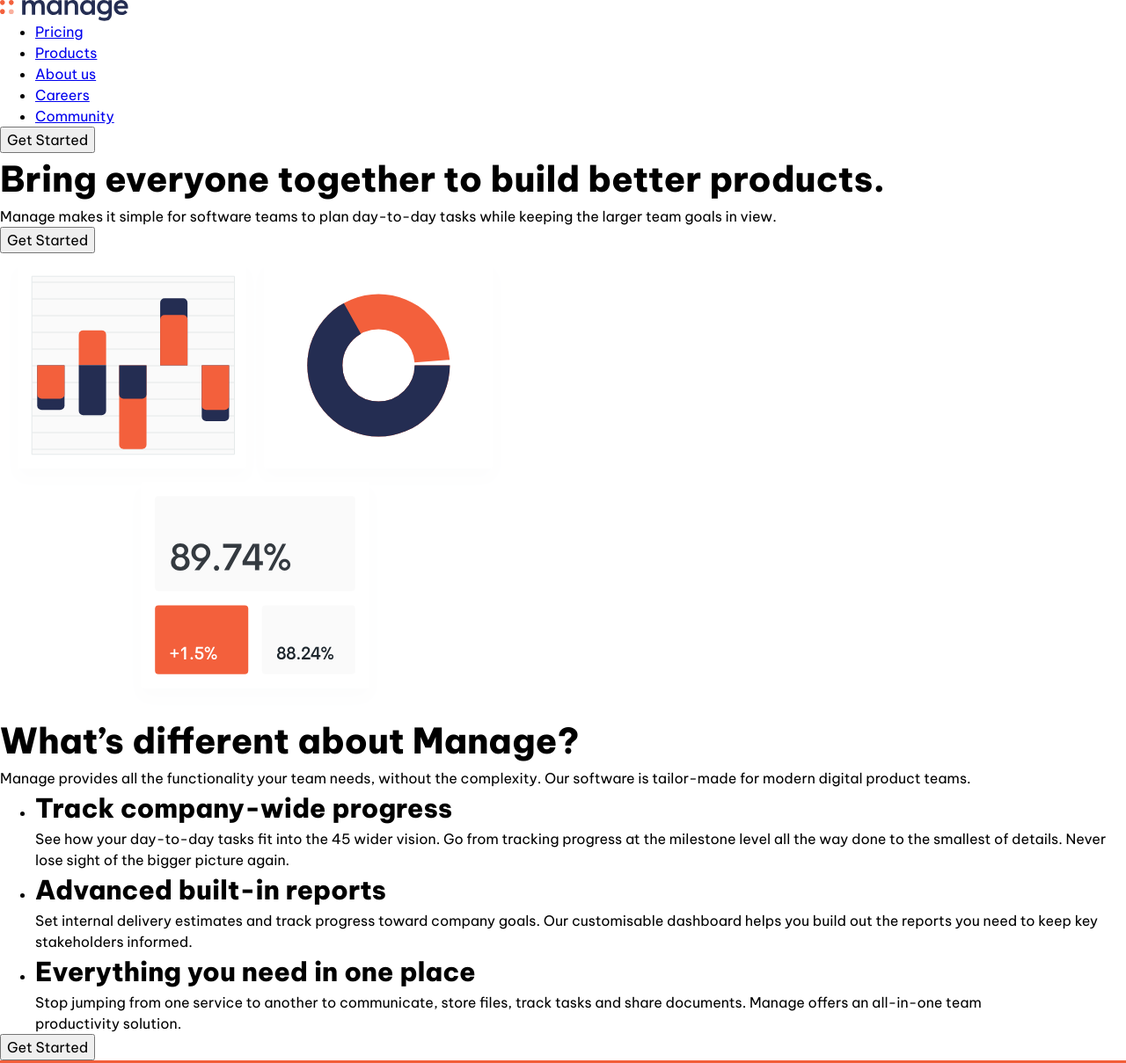
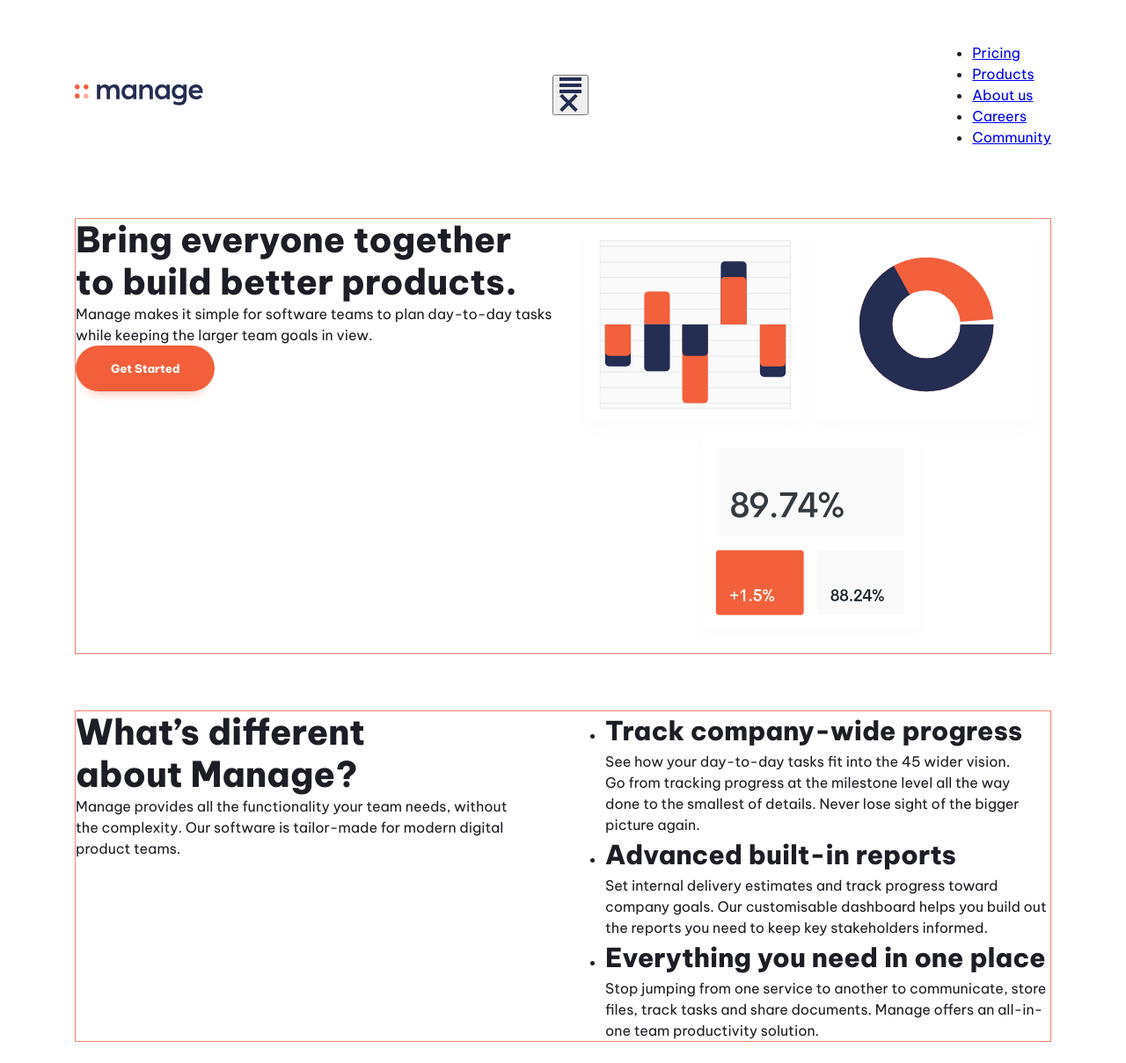
Before and after one commit to Valeryio/managing-sass-landing-page, a website built with Vite: page index.html in a window 1280 px wide. Shown: the top 1209 px of the page at 88% size. Built offline with nearby package versions, Linux system fonts and the light colour scheme.

Commit message:
Update the header

```diff
--- a/index.html
+++ b/index.html
@@ -15,27 +15,35 @@
 <body>
 
     <header>
-        <div>
+        <div class="container" >
+          <div class="nav-wrapper">
             <a href="#">
               <img src="/icons/logo.svg" alt="This is the logo">
             </a>
-            <nav class="nav-list" >
-              <ul role="list">
-                <li><a href="#">Pricing</a></li>
-                <li><a href="#">Products</a></li>
-                <li><a href="#">About us</a></li>
-                <li><a href="#">Careers</a></li>
-                <li><a href="#">Community</a></li>
+            <button class="mobile-nav-toggle" aria-controls="primary-navigation">
+              <img src="/icons/icon-hamburger.svg" class="icon-hamburger" aria-hidden="true" alt="">
+              <img src="/icons/icon-close.svg" class="icon-close" aria-hidden="true" alt="">
+              <span class="visually-hidden" >Menu</span>
+            </button>
+            <nav class=" primary-navigation" >
+              <ul role="list" class="nav-list" >
+                <li><a href="#" class="nav-link" >Pricing</a></li>
+                <li><a href="#" class="nav-link" >Products</a></li>
+                <li><a href="#" class="nav-link" >About us</a></li>
+                <li><a href="#" class="nav-link" >Careers</a></li>
+                <li><a href="#" class="nav-link" >Community</a></li>
               </ul>
             </nav>
 
-            <button class="button">Get Started</button>
+            <button class="button" style="display: none;" >Get Started</button>
+          </div>
       </div>
     </header>
 
     <main>
-        <section>
+        <section class="padding-block-700">
           <div class="container">
+            <div class="even-columns">
               <div>
                 <h1 class="fs-primary-heading fw-bold">
                   Bring everyone together to build better products.
@@ -44,17 +52,20 @@
                   Manage makes it simple for software teams to plan day-to-day
                   tasks while keeping the larger team goals in view.
                 </p>
-              <button>  Get Started</button>
+                <button class="button">  Get Started</button>
               </div>
               <div>
                 <img src="/icons/illustration-intro.svg" alt="An illustration">
               </div>
             </div>
+          </div>
         </section>
 
-        <section>
+        <section class="padding-block-700">
           <div class="container">
               <div class="even-columns">
+
+                <div>
                   <h2 class="fs-secondary-heading fw-bold">
                     What’s different about Manage?
                   </h2>
@@ -100,23 +111,27 @@
                   </ul>
                 </div>
               </div>
+
+          </div>
         </section>
 
-        <section class="carousel">
+        <section class="carousel padding-block-700">
+          <div class="container">
             <h2 class="fs-secondary-heading fw-bold">
-
+              What they've said
             </h2>
 
             <button class="button">
               Get Started
             </button>
+          </div>
         </section>
 
-        <section class="cta | bg-primary-400 text-neutral-100">
+        <section class="cta | padding-block-700 bg-primary-400 text-neutral-100">
             <div class="container">
               <div class="even-columns">
                 <div>
-                  <p class="fs-secondary-heading">
+                  <p class="fs-secondary-heading text-neutral-100 fw-bold">
                     Simplify how your team works today.
                     Get Started
                   </p>
@@ -228,5 +243,7 @@
     Challenge by <a href="https://www.frontendmentor.io?ref=challenge" target="_blank">Frontend Mentor</a>.
     Coded by <a href="#">Your Name Here</a>.
   </div>
+
+  <script src="./src/main.js" ></script>
 </body>
 </html>
--- /dev/null
+++ b/src/main.js
@@ -0,0 +1,9 @@
+
+const navToggle = document.querySelector(".mobile-nav-toggle");
+const primaryNav = document.querySelector(".primary-navigation");
+
+console.log(navToggle);
+
+navToggle.addEventListener("click", () => {
+  primaryNav.toggleAttribute("data-visible");
+})
--- a/src/reset.css
+++ b/src/reset.css
@@ -49,7 +49,7 @@
   }
 
   /* Utilities classes */
-
+/*
   .text-primary-400 { color: var(--clr-primary-400); }
   .text-primary-100 { color: var(--clr-primary-100); }
   .text-secondary-400 { color: var(--clr-secondary-400); }
@@ -64,7 +64,6 @@
   .bg-secondary-100 { background-color: var(--clr-secondary-100); }
   .bg-neutral-100 { background-color: var(--clr-neutral-100); }
 
-
   .fw-regular { font-family: var(--fw-regular); }
   .fw-semibold { font-weight: var(--fw-semibold);}
   .fw-bold { font-weight: var(--fw-bold);}
@@ -77,4 +76,4 @@
   .fs-300 { font-size: var(--fs-300);}
   .fs-400 { font-size: var(--fs-400);}
   .fs-500 { font-size: var(--fs-500);}
-  .fs-600 { font-size: var(--fs-600);}
+  .fs-600 { font-size: var(--fs-600);} */
--- a/src/style.css
+++ b/src/style.css
@@ -2,16 +2,17 @@
 :root
 {
   --clr-primary-400: hsl(12, 88%, 59%);
+  --clr-primary-300: hsl(12, 88%, 76%);
   --clr-primary-100: hsl(13, 100%, 96%);
 
   --clr-secondary-400: hsl(233, 12%, 13%);
   --clr-secondary-300: hsl(228, 39%, 23%);
   --clr-secondary-100: hsl(227, 12%, 61%);
-
+/*
   --clr-accent-400: ;
   --clr-accent-100: ;
 
-  --clr-neutral-400: ;
+  --clr-neutral-400: ; */
   --clr-neutral-100: hsl(0, 0%, 98%);
 
 
@@ -40,6 +41,17 @@
   --fs-nav: var(--fs-500);
   --fs-button: var(--fs-300);
 
+
+  --size-100: .25rem;
+  --size-200: .50rem;
+  --size-300: .75rem;
+  --size-400: 1rem;
+  --size-500: 1.25rem;
+  --size-600: 1.5rem;
+  --size-700: 2rem;
+  --size-800: 2.5rem;
+  --size-900: 5rem;
+  --size-1000: 8rem;
 }
 
 @media (min-width: 50em) {
@@ -76,8 +88,16 @@
 .fw-semibold { font-weight: var(--fw-semibold);}
 .fw-bold { font-weight: var(--fw-bold);}
 
-.fs-primary-heading { font-size: var(--fs-primary-heading);}
-.fs-secondary-heading { font-size: var(--fs-secondary-heading);}
+.fs-primary-heading
+{
+  font-size: var(--fs-primary-heading);
+  line-height: 1.2;
+}
+.fs-secondary-heading
+{
+  font-size: var(--fs-secondary-heading);
+  line-height: 1.2;
+}
 .fs-nav { font-size: var(--fs-nav);}
 .fs-button { font-size: var(--fs-button);}
 
@@ -86,10 +106,169 @@
 .fs-500 { font-size: var(--fs-500);}
 .fs-600 { font-size: var(--fs-600);}
 
+.padding-block-700 { padding-block: var(--size-700);}
+.padding-inline-700 { padding-block: var(--size-700);}
 
+.visually-hidden {
+  clip: rect(0 0 0 0);
+  clip-path: inset(50%);
+  height: 1px;
+  overflow: hidden;
+  position: absolute;
+  white-space: nowrap;
+  width: 1px;
+}
 
 body
 {
   font-family: var(--ff-body);
   font-size: var(--fs-body);
+  color: var(--clr-secondary-400)
 }
+
+header
+{
+  margin-block: 3rem;
+}
+
+.nav-wrapper
+{
+  display: flex;
+  align-items: center;
+  justify-content: space-between;
+}
+
+@media (max-width: 50em) {
+
+  .primary-navigation
+  {
+    display: none;
+    padding: var(--size-900) var(--size-800);
+    inset: var(--size-900) 2rem auto;
+    background-color: white;
+    border-radius: var(--size-100);
+    box-shadow: 0 0 1em rgb(0, 0, 0, 0.25);
+  }
+
+  .primary-navigation::after
+  {
+    content: "";
+    display: absolute;
+  }
+
+  .nav-list
+  {
+    display: grid;
+    padding-inline: 0;
+    text-align: center;
+    gap: var(--size-600);
+    list-style: none;
+  }
+
+  .nav-link
+  {
+    color: var(--clr-secondary-400);
+    text-decoration: none;
+  }
+
+  .nav-link:hover,
+  .nav-link:focus
+  {
+    color: var(--clr-primary-400);
+  }
+
+  .primary-navigation[data-visible]
+  {
+    display: block;
+    position: absolute;
+    font-weight: var(--fw-bold);
+  }
+
+  .icon-close
+  {
+    display: none;
+  }
+
+  .mobile-nav-toggle
+  {
+    cursor: pointer;
+    border: none;
+    padding: .5em;
+    background-color: transparent;
+  }
+
+}
+
+
+
+
+
+
+
+.container
+{
+  --max-width: 1110px;
+  --padding: 1rem;
+
+  width: min(var(--max-width), 100% - (var(--padding) * 2));
+  margin: auto;
+}
+
+.even-columns
+{
+  display: grid;
+  gap: 1em;
+  border: 1px solid salmon;
+}
+
+.button
+{
+  border: none;
+  cursor: pointer;
+  padding: 1.5em 2.5rem;
+  line-height: 1;
+  text-decoration: none;
+  font-weight: var(--fw-bold);
+  font-size: var(--fs-button);
+  border-radius: 100vmax;
+  color: var(--clr-neutral-100);
+  box-shadow: 0 1em 1em -1em var(--clr-primary-300);
+  background-color: var(--clr-primary-400);
+}
+
+button[data-type="inverted"]
+{
+  background-color: white;
+  color: var(--clr-primary-400);
+}
+
+.button:hover,
+.button:active,
+.button:focus-visible
+{
+  background-color: var(--clr-primary-300);
+}
+
+.button[data-type="inverted"]:hover,
+.button[data-type="inverted"]:active,
+.button[data-type="inverted"]:focus-visible
+{
+  background-color: white;
+}
+
+
+
+
+
+
+
+
+
+
+@media (min-width: 50em) {
+  .even-columns
+  {
+    grid-auto-flow: column;
+    grid-auto-columns: 1fr;
+  }
+}
```
Lines whose indentation alone changed are shown as unchanged.
